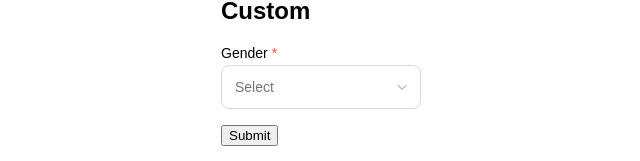
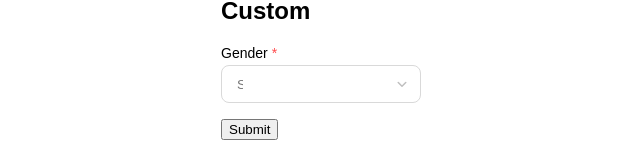
Before and after one commit to gabboyajyan/xUIDesign, a Next.js app: page / in a window 1280 px wide. Shown: the part 169-330 px from the top of the page, without its empty margins (319-959 px from the left). Built offline with nearby package versions, Linux system fonts and the light colour scheme.

Commit message:
Fixed input logic

```diff
--- a/src/app/components/Select/Tag/index.tsx
+++ b/src/app/components/Select/Tag/index.tsx
@@ -7,6 +7,7 @@ const Tag: FC<TagProps> = ({
     prefixCls = prefixClsSelect,
     values = [],
     handleRemoveTag,
+    searchQuery = '',
     searchContainer
 }: TagProps) => {
     return (
@@ -27,7 +28,9 @@ const Tag: FC<TagProps> = ({
                 </div>
             ))}
 
-            {searchContainer}
+            <div className={`${prefixCls}-tag`} style={{ width: searchQuery.length ? `${searchQuery.length * 10}px` : '10px' }}>
+                {searchContainer}
+            </div>
         </div>
     );
 };
--- a/src/app/components/Select/Tag/style.css
+++ b/src/app/components/Select/Tag/style.css
@@ -7,9 +7,9 @@
     flex: auto;
     display: flex;
     flex-wrap: wrap;
-    max-width: 100%;
     line-height: 22px;
     position: relative;
+    max-width: calc(100% - 26px);
 }
 
 .xUi-select .xUi-select-tag {
@@ -47,3 +47,23 @@
 .xUi-select .xUi-select-tag .xUi-select-tag-close-icon:hover {
     color: #333;
 }
+
+.xUi-select .xUi-select-tag:has([class="xUi-select-input"]) {
+    width: 100%;
+    border: none;
+    outline: none;
+    color: #333;
+    font-size: 14px;
+    padding: 2px 8px;
+    background: white;
+}
+
+.xUi-select .xUi-select-tag:has([class="xUi-select-input"]) input {
+   border: none;
+}
+
+.xUi-select .xUi-select-input:focus {
+    border: none;
+    outline: none;
+    box-shadow: none;
+}
--- a/src/app/components/Select/index.tsx
+++ b/src/app/components/Select/index.tsx
@@ -219,16 +219,10 @@ const Select = <OptionType extends OptionProps = OptionProps>({
     });
 
     const ArrowContainer = useMemo(() => {
-        return showSearch && isOpen ? <SearchIcon /> : <span onClick={(e) => {
-            e.preventDefault();
-
-            if (!disabled) {
-                setIsOpen(!isOpen || open)
-            }
-        }}>
+        return showSearch && isOpen ? <SearchIcon /> : <span>
             <ArrowIcon isOpen={isOpen} />
         </span>
-    }, [showSearch, disabled, isOpen, open])
+    }, [showSearch, isOpen])
 
     const selectValue = hasMode ? '' : selected;
 
@@ -246,8 +240,15 @@ const Select = <OptionType extends OptionProps = OptionProps>({
                 className={`${prefixCls}-trigger`}
                 onMouseEnter={handleMouseEnter}
                 onMouseLeave={handleMouseLeave}
+                onClick={() => !disabled && setIsOpen(!isOpen)}
             >
-                {hasMode && <Tag values={selected as string[]} handleRemoveTag={handleRemoveTag} prefixCls={prefixCls} searchContainer={<input
+                {hasMode && <Tag
+                    values={selected as string[]}
+                    handleRemoveTag={handleRemoveTag}
+                    prefixCls={prefixCls}
+                    searchQuery={searchQuery}
+                    searchContainer={
+                        <input
                             type="text"
                             className={`${prefixCls}-input`}
                             defaultValue={hasMode ? '' : searchQuery || selectValue}
@@ -257,7 +258,9 @@ const Select = <OptionType extends OptionProps = OptionProps>({
                             disabled={disabled}
                             readOnly={!hasMode}
                             onKeyDown={handleOnKeyDown}
-                />} />}
+                        />
+                    }
+                />}
 
                 {isHover && !loading ?
                     (
@@ -267,7 +270,8 @@ const Select = <OptionType extends OptionProps = OptionProps>({
                             </button>
                         ) : <span className={`${prefixCls}-arrow`}>
                             {ArrowContainer}
-                        </span>}
+                        </span>
+                        }
                         </>
                     ) : (
                         <>
--- a/src/app/components/Select/style.css
+++ b/src/app/components/Select/style.css
@@ -63,22 +63,6 @@
     background: #fff;
 }
 
-.xUi-select .xUi-select-input {
-    width: 100%;
-    padding: 8px;
-    border: none;
-    outline: none;
-    background: transparent;
-    font-size: 14px;
-    color: #333;
-}
-
-.xUi-select .xUi-select-input:focus {
-    border: none;
-    outline: none;
-    box-shadow: none;
-}
-
 .xUi-select .xUi-select-clear-btn {
     margin: 0 8px;
     background: none;
@@ -100,6 +84,7 @@
 /* Dropdown styles */
 .xUi-select .xUi-select-dropdown {
     position: absolute;
+    min-width: max-content;
     top: 100%;
     left: 0;
     right: 0;
@@ -123,7 +108,7 @@
     box-shadow: none;
 }
 
-.xUi-select:hover .xUi-select-trigger {
+.xUi-select:hover {
     border-color: #40a9ff;
 }
 
--- a/src/app/page.tsx
+++ b/src/app/page.tsx
@@ -23,7 +23,7 @@ export default function Home() {
           <AntSelect.Option value="Female">Female</AntSelect.Option>
         </AntSelect> */}
 
-        <AntForm >
+        <AntForm>
           {/* <AntForm.Item name={'username'} rules={[{ required: true }]}>
             <AntInput  />
           </AntForm.Item> */}
--- a/src/app/types/select.ts
+++ b/src/app/types/select.ts
@@ -61,6 +61,7 @@ export interface TagProps {
   prefixCls?: string,
   values: string[],
   handleRemoveTag: (e: MouseEvent<HTMLSpanElement> & { target: { valueAnyType: string[] } }) => void,
+  searchQuery: string;
   searchContainer?: ReactElement | boolean
 }
 
```
Lines whose indentation alone changed are shown as unchanged.
